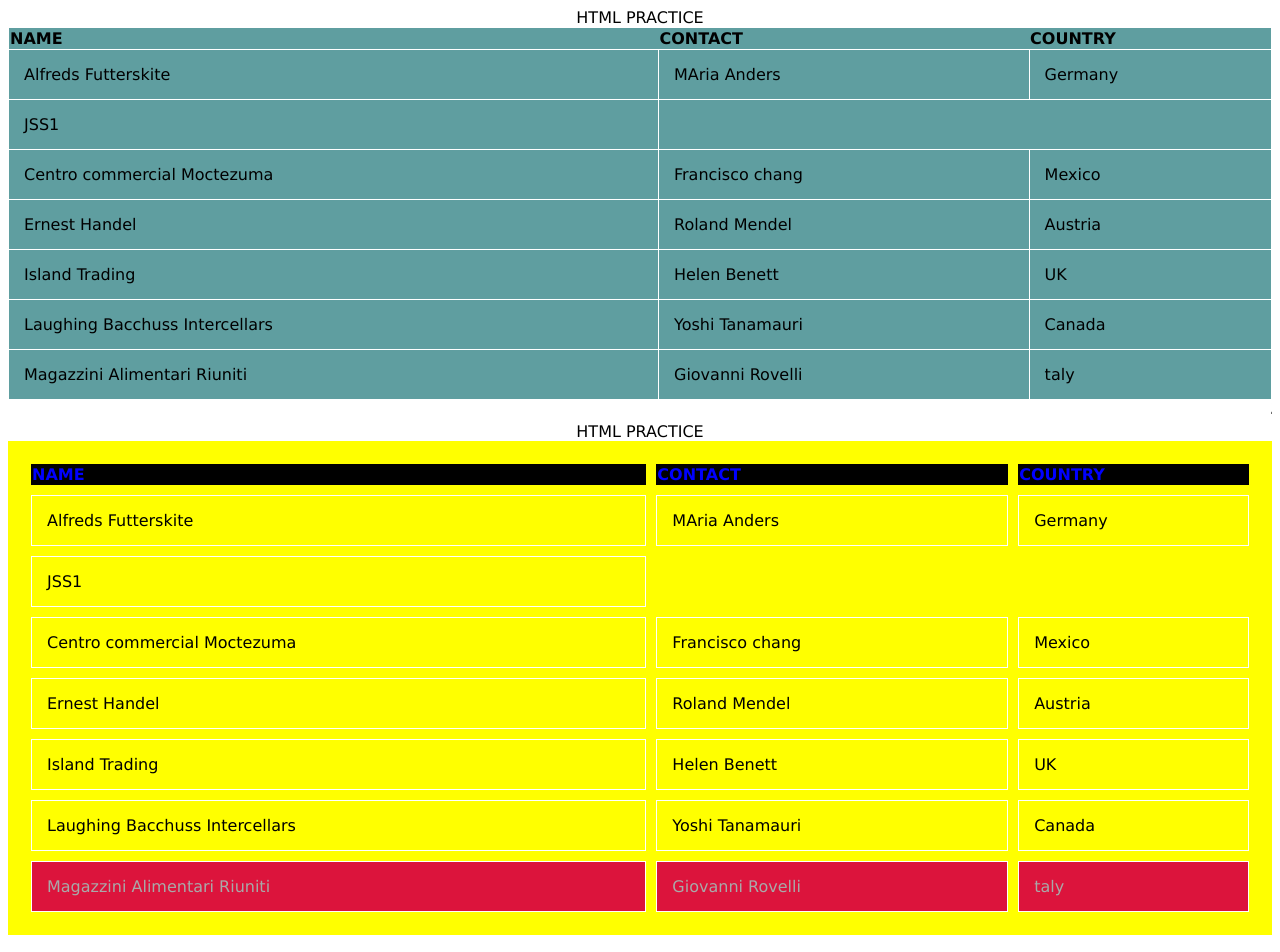
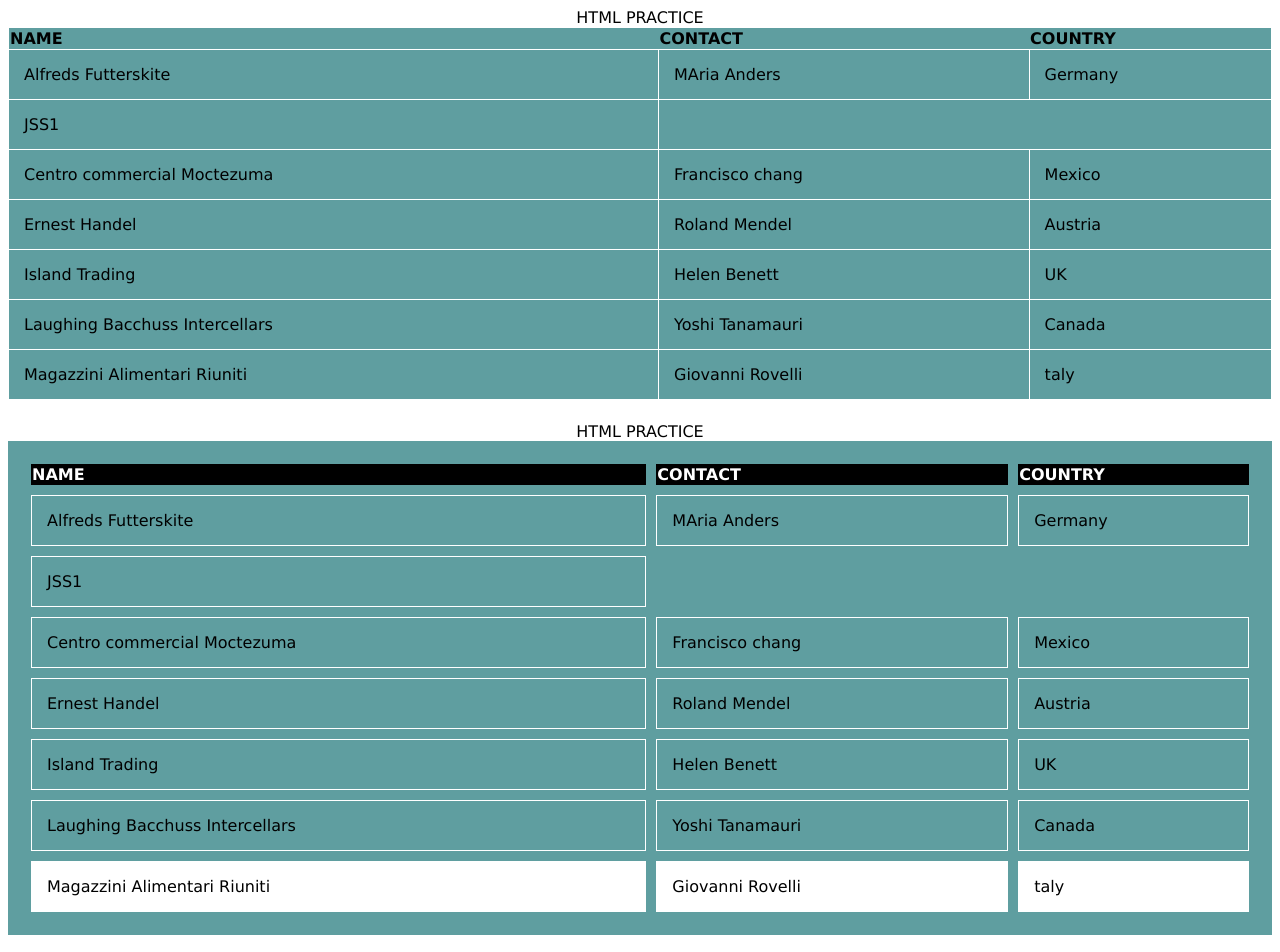
Before and after one commit to joyous-tech/PROJECT-TWO, a plain HTML site: page index.html in a window 1280 px wide. Shown: the top 952 px of the page. Drawn offline with Linux system fonts and the light colour scheme.

Commit message:
Update index.html

```diff
--- a/index.html
+++ b/index.html
@@ -21,7 +21,7 @@
                background-color: transparent;
            }
            table#t02 {
-            background: yellow;
+            background: rgba (0,0,0,0.5);
             padding: 13px;
             border-collapse: separate;
             text-align: justify;
@@ -29,11 +29,11 @@
            }
            table#t02 th{
                background-color: black;
-               color: blue;
+               color: rgb(255,255,255);
            }
            table#t02 tr:last-child {
-            background-color: crimson;
-            color: darkgrey;
+            background-color: rgb(255,255,255);
+            color: rgba(0,0,0);
            }
            ul {
             margin: none;
```
